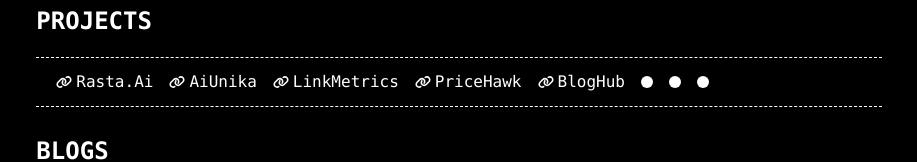
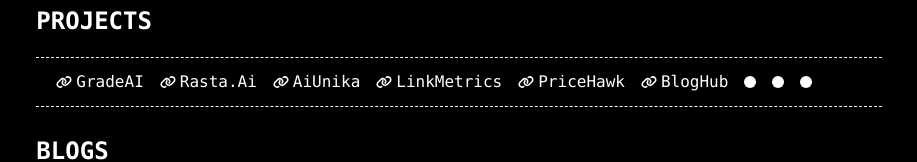
Before and after one commit to Prasad-D-Ware/prasadware, a React (Vite) app: page / in a window 1280 px wide. Shown: the part 437-599 px from the top of the page, without its empty margins (181-1098 px from the left). Built offline with nearby package versions, Linux system fonts and the light colour scheme.

Commit message:
ft : added gradeai project

```diff
--- a/src/components/Home.tsx
+++ b/src/components/Home.tsx
@@ -51,6 +51,7 @@
         </div>
         <h2 className="font-extrabold text-2xl mt-7 text-white">PROJECTS</h2>
         <div className="border-t border-b text-white px-5 border-white border-dashed py-3 mt-5 flex gap-4 items-center overflow-x-auto">
+                <a className="flex items-center gap-1 hover:underline" href="https://aigrading.vercel.app/" target="_blank"><FaLink />GradeAI</a>
                 <a className="flex items-center gap-1 hover:underline" href="https://www.rasta-ai.com" target="_blank"><FaLink />Rasta.Ai </a>
                 <a className="flex items-center gap-1 hover:underline" href="https://www.aiunika.com/" target="_blank"><FaLink />AiUnika </a>
                 <a className="flex items-center gap-1 hover:underline" href="https://linkmetrics.vercel.app" target="_blank"><FaLink />LinkMetrics </a>
```
